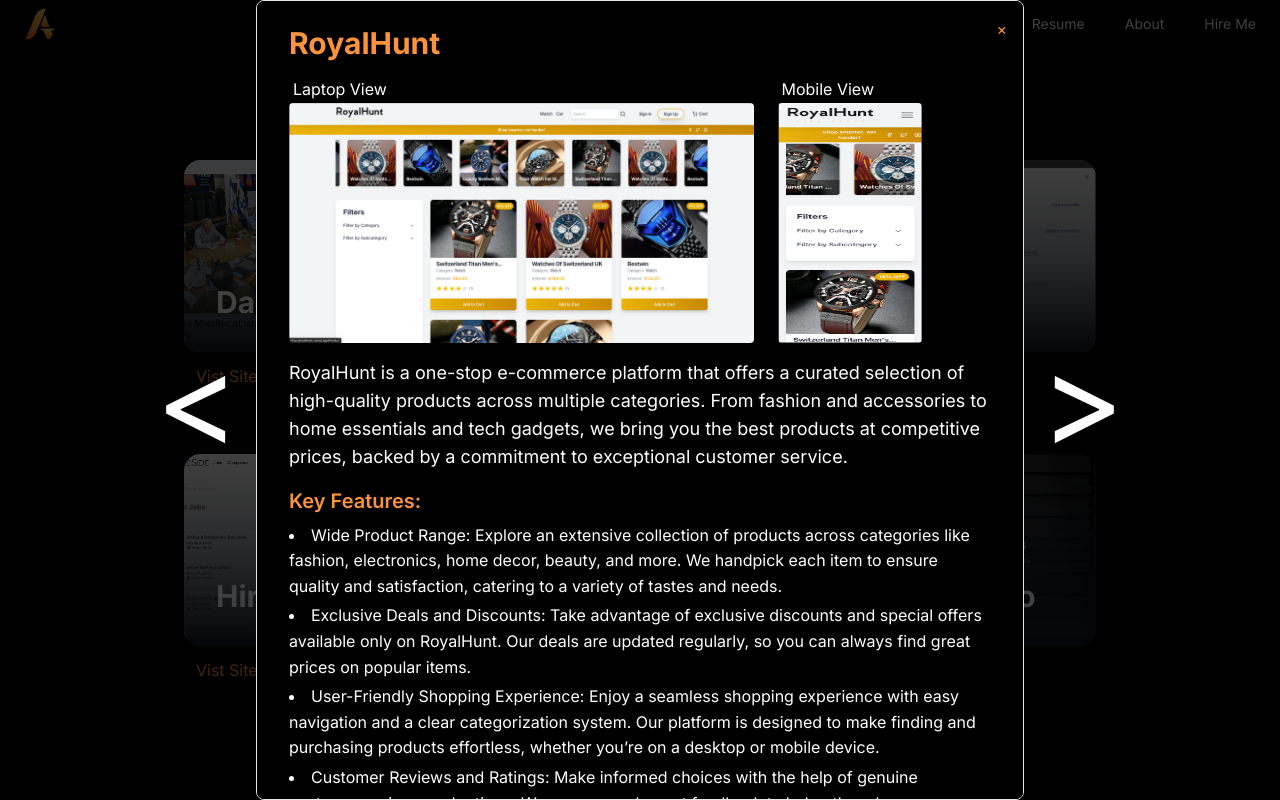
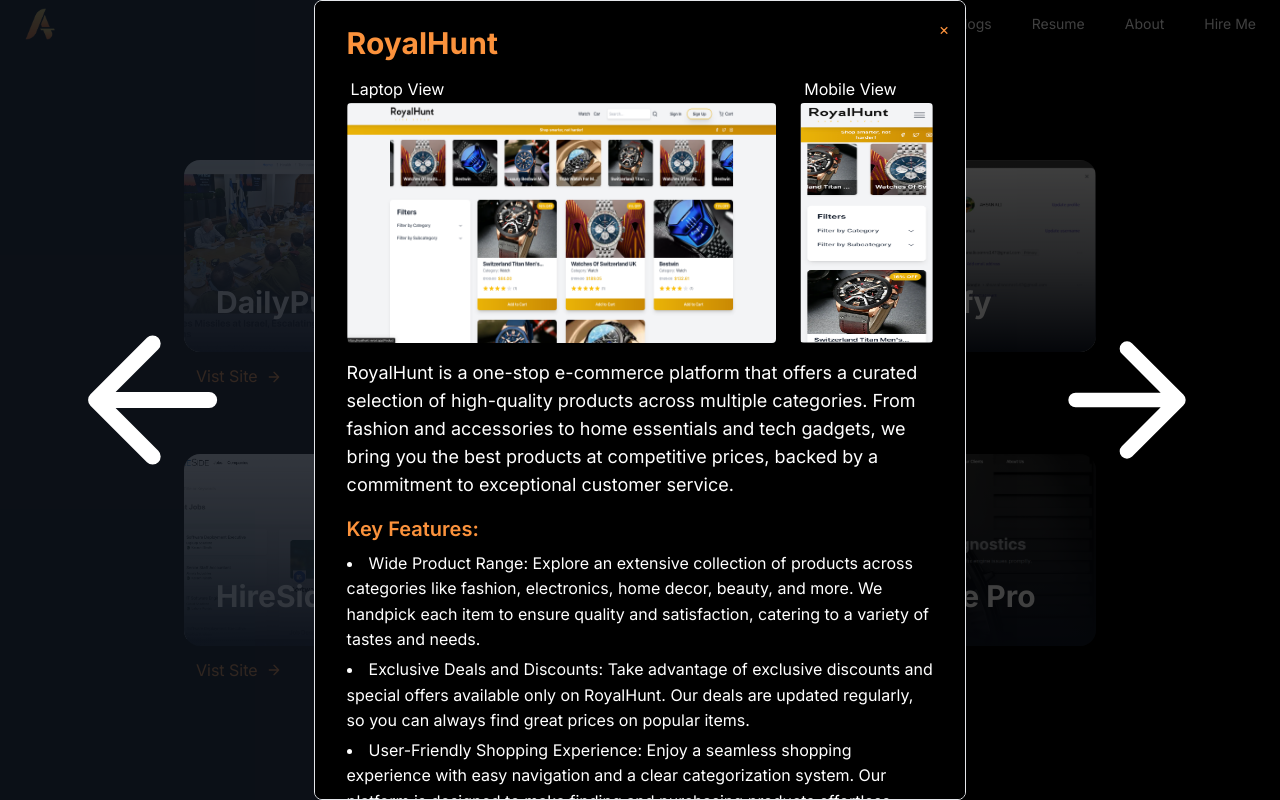
Before and after one commit to AhsanAli-Soomro/portfolio-web, a Next.js app: page /Projects in a window 1280 px wide. Both pictures are taken after a click on the element 640 px from the left and 256 px from the top of the page. Shown: the top 800 px of the page. Built offline with nearby package versions, Linux system fonts and the light colour scheme.

Commit message:
comment one project modal add next and prev btns

```diff
--- a/src/app/components/ProjectModal.jsx
+++ b/src/app/components/ProjectModal.jsx
@@ -7,14 +7,27 @@
     if (!project) return null;
 
     return (
-        <div className="fixed inset-0 z-50 flex items-center justify-center bg-black bg-opacity-75 overflow-y-auto">
+        <div className="fixed w-full inset-0 z-50 flex items-center justify-center bg-black bg-opacity-75 overflow-y-auto">
+            <div onClick={onPrev} className='flex transition-transform transform hover:scale-110 cursor-pointer w-2/5 text-center hover:bg-slate-800 hover:bg-opacity-40 h-svh justify-center items-center'>
                 <button
                     onClick={onPrev}
-                className="text-white transition-transform transform hover:scale-110 sm:mb-0"
+                    className="text-white sm:mb-0"
                 >
-                <span className='text-9xl'>{"<"}</span>
+                    <svg
+                        fill="none"
+                        stroke="currentColor"
+                        strokeLinecap="round"
+                        strokeLinejoin="round"
+                        strokeWidth="2"
+                        className="w-44 h-44 mr-2"
+                        viewBox="0 0 24 24"
+                    >
+                        <path d="M19 12H5M12 19l-7-7 7-7"></path>
+                    </svg>
+
                 </button>
-            <div className="bg-black border pt-6 p-8 rounded-lg max-w-3xl w-full mx-4 my-10 relative overflow-y-auto max-h-screen text-white">
+            </div>
+            <div className="bg-black border h-svh pt-6 p-8 rounded-lg max-w-3xl w-4/5 my-10 relative overflow-y-auto max-h-screen text-white">
                 <button
                     onClick={onClose}
                     className="absolute top-2 right-2 text-orange-400 rounded-full p-2 hover:text-red-600 transition-transform transform hover:scale-110"
@@ -84,12 +97,25 @@
                     </Link>
                 </div>
             </div>
+            <div onClick={onNext} className='flex cursor-pointer transition-transform transform hover:scale-110 w-2/5 text-center hover:bg-slate-800 hover:bg-opacity-40 h-svh justify-center items-center'>
                 <button
                     onClick={onNext}
-                className="text-white transition-transform transform hover:scale-110 sm:mb-0"
+                    className="text-white sm:mb-0"
                 >
-                <span className='text-9xl'>{">"}</span>
+                    <svg
+                        fill="none"
+                        stroke="currentColor"
+                        strokeLinecap="round"
+                        strokeLinejoin="round"
+                        strokeWidth="2"
+                        className="w-44 h-44 ml-2"
+                        viewBox="0 0 24 24"
+                    >
+                        <path d="M5 12h14M12 5l7 7-7 7"></path>
+                    </svg>
+
                 </button>
+            </div>
         </div>
     );
 };
```
Lines whose indentation alone changed are shown as unchanged.
